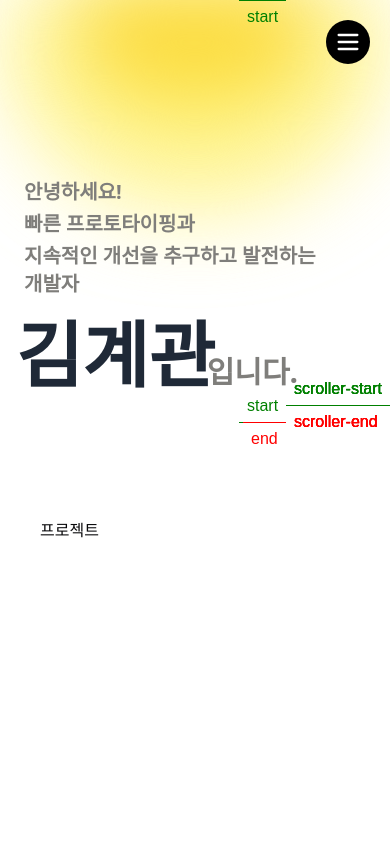
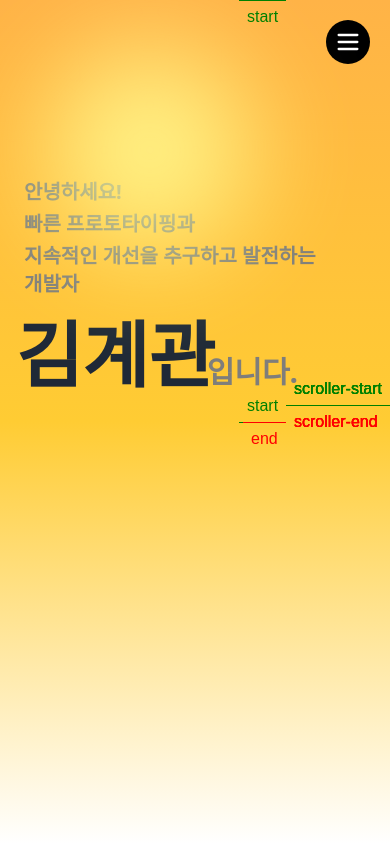
Before and after one commit to KIMLENDING/memory-game, a Next.js app: page /portfolio in a window 390 px wide. Shown: the top 844 px of the page. Built offline with nearby package versions, Linux system fonts and the light colour scheme.

Commit message:
포트폴리오 페이지에 마우스 라이트 및 일출 효과 컴포넌트 추가, Hero 애니메이션 지연 시간 조정

```diff
--- a/app/portfolio/layout.tsx
+++ b/app/portfolio/layout.tsx
@@ -83,7 +83,7 @@ const Layout = ({ children }: { children: React.ReactNode }) => {
         <div className="relative w-full min-h-screen h-full ">
             {/* 상단 그라디언트 효과 blur-[5vh] lg:blur-[10vh]*/}
 
-            <div>
+            {/* <div>
                 <div className="absolute w-full h-[25vh] lg:h-[50vh] xl:h-[80vh]  left-1/2 -translate-x-1/2 bg-gradient-to-b blur-[5vh] lg:blur-[10vh] from-[#FFF8A9] to-[#FFF8A9] rounded-b-full">
                 </div>
                 <div className="absolute w-full h-[25vh] lg:h-[50vh] xl:h-[80vh]  left-1/2 -translate-x-1/2 rounded-b-full">
@@ -94,7 +94,7 @@ const Layout = ({ children }: { children: React.ReactNode }) => {
                         <div className="absolute w-[77%] h-[77%]  left-1/2 -translate-x-1/2 bg-gradient-to-b blur-2xl  from-yellow-400 to-[#FDF074]  rounded-b-full" />
                     </div>
                 </div>
-            </div>
+            </div> */}
 
 
 
--- a/app/portfolio/page.tsx
+++ b/app/portfolio/page.tsx
@@ -1,9 +1,13 @@
 import Hero from '@/components/portfolio/Hero'
+import MouseLight from '@/components/portfolio/MouseLight'
+import Sunrise from '@/components/portfolio/Sunrise'
 import React from 'react'
 
 const page = () => {
     return (
-        <section className='flex flex-col items-center justify-center min-h-screen'>
+        <section className='flex flex-col items-center justify-center min-h-screen relative'>
+            <MouseLight />
+            <Sunrise />
             <Hero />
             <section id='project' className='min-h-screen w-full py-24 px-10 '>프로젝트</section>
             <section id='skill' className='min-h-screen w-full py-24 px-10 '>기술</section>
--- a/components/portfolio/Hero.tsx
+++ b/components/portfolio/Hero.tsx
@@ -13,22 +13,22 @@ const Hero = () => {
         gsap.fromTo(
             heroRef.current,
             { opacity: 0, y: 50 },
-            { opacity: 1, y: 0, duration: 1, ease: "power2.out" }
+            { opacity: 1, y: 0, duration: 1, delay: 1.0, ease: "power2.out" }
         );
         gsap.fromTo(
             textRef.current,
             { opacity: 0, y: 20 },
-            { opacity: 1, y: 0, duration: 1, delay: 0.5, ease: "power2.out" }
+            { opacity: 1, y: 0, duration: 1, delay: 1.5, ease: "power2.out" }
         );
         gsap.fromTo(
             textRef2.current,
             { opacity: 0, y: 20 },
-            { opacity: 1, y: 0, duration: 1, delay: 1, ease: "power2.out" }
+            { opacity: 1, y: 0, duration: 1, delay: 2, ease: "power2.out" }
         );
         gsap.fromTo(
             buttonRef.current,
             { opacity: 0, scale: 0.8 },
-            { opacity: 1, scale: 1, duration: 1, delay: 1.5, ease: "power2.out" }
+            { opacity: 1, scale: 1, duration: 1, delay: 2.5, ease: "power2.out" }
         );
     }, []);
     useEffect(() => {
@@ -46,7 +46,7 @@ const Hero = () => {
             className="relative h-[50vh] lg:min-h-screen w-full flex flex-col items-start  justify-end text-center py-4 px-6 gap-5 "
         >
 
-            <div className='w-full flex flex-col text-start break-keep break-words text-softGray2 text-xl sm:text-3xl font-semibold space-y-1' ref={textRef}>
+            <div className='w-full flex flex-col text-start break-keep break-words text-softGray2 text-xl sm:text-3xl font-semibold space-y-1 opacity-0' ref={textRef}>
                 <p >
                     안녕하세요!
                 </p>
@@ -57,7 +57,7 @@ const Hero = () => {
                     지속적인 개선을 추구하고 발전하는 개발자
                 </p>
             </div>
-            <div className='w-full flex flex-col sm:flex-row text-start break-keep break-words text-softGray2 text-3xl font-semibold pb-4' ref={textRef2}>
+            <div className='w-full flex flex-col sm:flex-row text-start break-keep break-words text-softGray2 text-3xl font-semibold pb-4 opacity-0' ref={textRef2}>
                 <div className='flex flex-row justify-start items-end text-center'>
                     <div className=" -mx-2 font-bold text-gray-800 text-7xl sm:text-9xl lg:text-12xl ">
                         <div id='name' className='relative'>
--- /dev/null
+++ b/components/portfolio/MouseLight.tsx
@@ -0,0 +1,37 @@
+"use client";
+
+import { useEffect, useRef } from "react";
+import gsap from "gsap";
+
+const MouseLight = () => {
+    const lightRef = useRef<HTMLDivElement>(null);
+
+    useEffect(() => {
+        const moveLight = (e: MouseEvent) => {
+            gsap.to(lightRef.current, {
+                x: e.clientX - 150, // 마우스 위치 중심 정렬
+                y: e.clientY - 150,
+                duration: 0.2, // 부드러운 애니메이션
+                ease: "power2.out",
+            });
+        };
+
+        window.addEventListener("mousemove", moveLight);
+        return () => window.removeEventListener("mousemove", moveLight);
+    }, []);
+
+    return (
+        <div
+            ref={lightRef}
+            className="fixed top-0 left-0 w-[300px] h-[300px] pointer-events-none z-50"
+            style={{
+                background: "radial-gradient(circle, rgba(255, 255, 150, 0.8) 20%, rgba(255, 255, 150, 0.3) 50%, rgba(255, 255, 150, 0) 80%)",
+                mixBlendMode: "lighten", // 배경을 밝히는 효과
+                borderRadius: "50%",
+                filter: "blur(40px)", // 빛이 퍼지는 느낌
+            }}
+        />
+    );
+};
+
+export default MouseLight;
--- /dev/null
+++ b/components/portfolio/Sunrise.tsx
@@ -0,0 +1,37 @@
+"use client";
+import { useEffect, useRef } from "react";
+import { gsap } from "gsap";
+
+const SunriseEffect = () => {
+    const bgRef = useRef(null);
+    useEffect(() => {
+        const tl = gsap.timeline();
+        // 2️⃣ 배경 색상이 점점 밝아지는 애니메이션 (어둠 걷어내기)
+        tl.to(
+            bgRef.current,
+            {
+                background:
+                    "linear-gradient(to bottom, #ffb347, #ffcc33, #ffffff)", // 밤 → 아침
+                duration: 3,
+                ease: "power2.out",
+            },
+            // "-=3" // 3초 뒤에 동시 진행
+        );
+
+
+    }, []);
+
+    return (
+        <div
+            ref={bgRef}
+            className="absolute top-0 w-full h-screen flex items-end justify-center transition-all  "
+            style={{
+                background: "linear-gradient(to top, #020024, #090979, #00d4ff)", // 초기 밤하늘 배경
+            }}
+        >
+
+        </div>
+    );
+};
+
+export default SunriseEffect;
```
